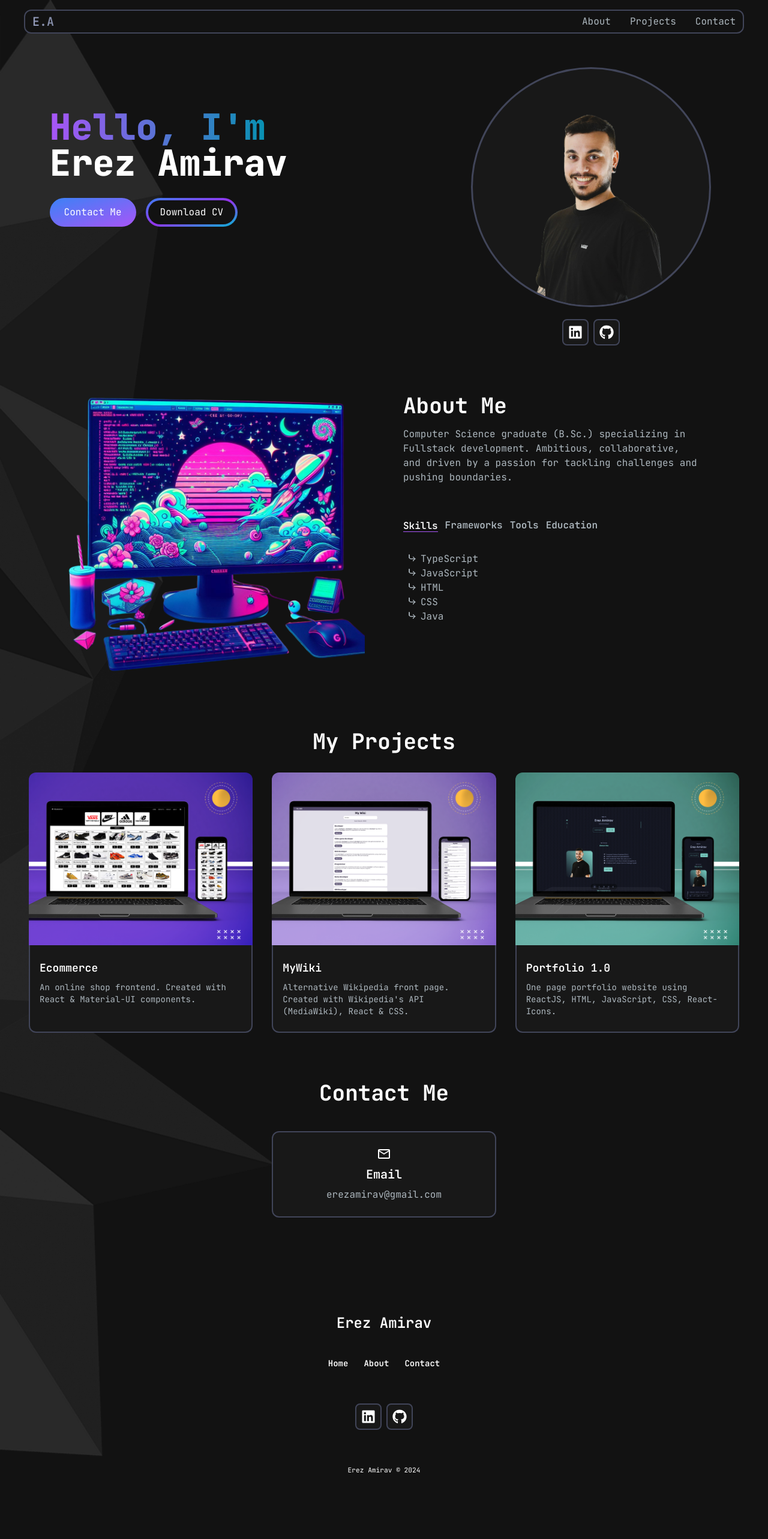
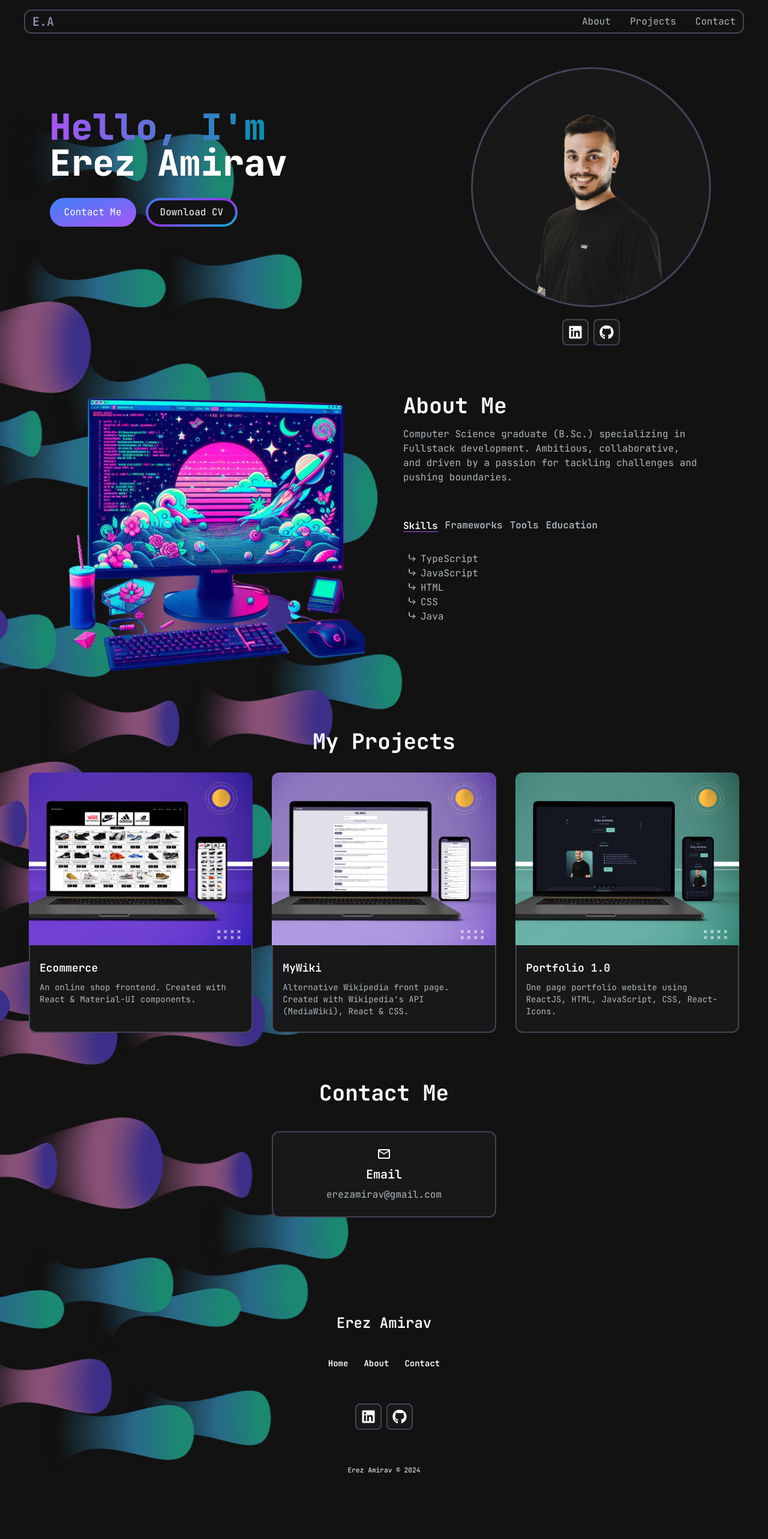
Before and after one commit to ErezAmirav/portfolio-2.0, a Next.js app: page / in a window 1280 px wide. Shown: the top 2566 px of the page at 60% size. Built offline with nearby package versions, Linux system fonts and the light colour scheme.

Commit message:
changed bg img

```diff
--- a/src/app/components/Footer.jsx
+++ b/src/app/components/Footer.jsx
@@ -4,7 +4,8 @@ import { FaLinkedin, FaGithub } from "react-icons/fa";
 
 const Footer = () => {
   return (
-    <div className="py-12 text-center text-sm mt-28">
+    <div className="py-12 text-center text-sm mt-28 relative overflow-hidden">
+      <div className="relative flex flex-col z-10">
         <Link
           href="#"
           className="text-2xl font-semibold mb-8 inline-block text-white"
@@ -57,6 +58,13 @@ const Footer = () => {
           <small>Erez Amirav &copy; {new Date().getFullYear()}</small>
         </div>
       </div>
+      <div className="flex justify-center">
+        {/* <img
+          src="/images/bottom-img.png"
+          className="absolute top-0 left-0 right-0 w-full h-auto md:-top-[4rem] xs:top-auto xs:bottom-0 object-cover"
+        /> */}
+      </div>
+    </div>
   );
 };
 
--- a/src/app/components/HeroSection.jsx
+++ b/src/app/components/HeroSection.jsx
@@ -19,7 +19,11 @@ const HeroSection = () => {
               sequence={["Erez Amirav", 1000, "A Frontend Developer", 1000]}
               wrapper="span"
               speed={50}
-              style={{ color: "white" }}
+              style={{
+                color: "white",
+                WebkitTextStroke: "1px rgba(0, 0, 0, 0.1)",
+                textShadow: "1px 0 0 rgba(0, 0, 0, 0.4)"
+              }}
               repeat={Infinity}
             />
           </h1>
--- a/src/app/page.js
+++ b/src/app/page.js
@@ -18,14 +18,15 @@ export default function Home() {
     <main
       className="flex min-h-screen flex-col bg-[#121212]"
       style={{
-        backgroundImage: `url('images/bg-overlay2.png')`,
+        // backgroundImage: `url('images/bg-overlay2.png')`,
+        backgroundImage: `url('images/bg-side.png')`,
         backgroundPosition: "bottom left",
         backgroundRepeat: "no-repeat",
         backgroundSize: "contain",
       }}
     >
       <Navbar />
-      <div className="container mt-24 mx-auto px-12 py-4">
+      <div className="container mt-24 mx-auto px-12 pt-4">
         <motion.div
           initial="hidden"
           whileInView="visible"
```
Also changed, not shown: public/images/bg-side.png (added). Lines whose indentation alone changed are shown as unchanged.
